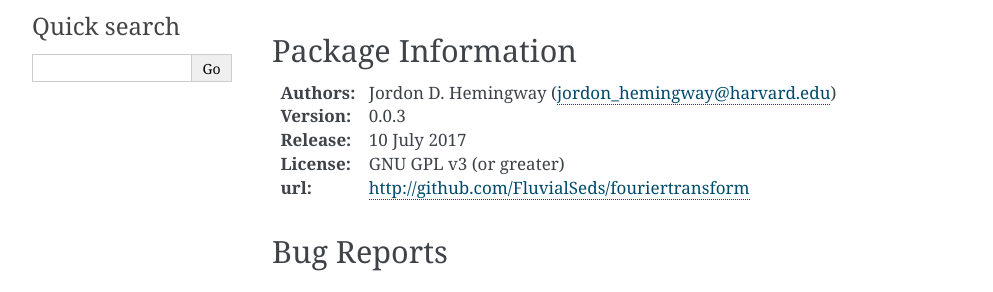
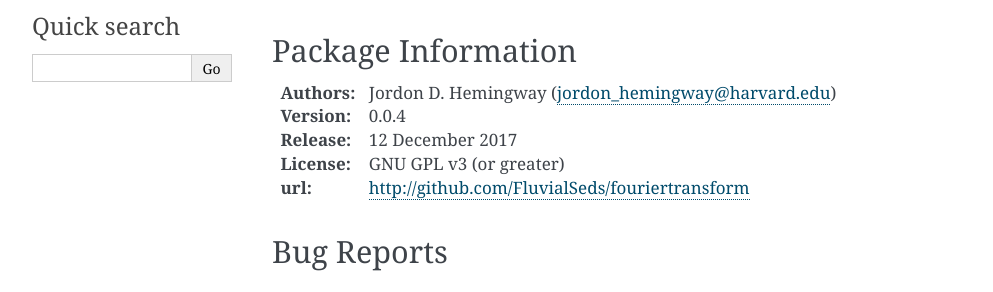
Before and after one commit to FluvialSeds/fouriertransform, a Sphinx documentation site: the page built from docs/index.rst, in a window 1280 px wide. Shown: the part 404-696 px from the top of the page, without its empty margins (148-1141 px from the left). Built offline with Sphinx 7.4.7, drawn with Linux system fonts in a browser that asks for light colours.

Commit message:
updated version number

```diff
--- a/README.rst
+++ b/README.rst
@@ -11,10 +11,10 @@
   Jordon D. Hemingway (jordon_hemingway@harvard.edu)
 
 :Version:
-  0.0.3
+  0.0.4
 
 :Release:
-  10 July 2017
+  12 December 2017
 
 :License:
   GNU GPL v3 (or greater)
--- a/docs/index.rst
+++ b/docs/index.rst
@@ -16,10 +16,10 @@
   Jordon D. Hemingway (jordon_hemingway@harvard.edu)
 
 :Version:
-  0.0.3
+  0.0.4
 
 :Release:
-  10 July 2017
+  12 December 2017
 
 :License:
   GNU GPL v3 (or greater)
--- a/fouriertransform/__init__.py
+++ b/fouriertransform/__init__.py
@@ -15,7 +15,7 @@
 
 	http://fouriertransform.readthedocs.io
 
-Version 0.0.3 is current as of 10 July 2017.
+Version 0.0.4 is current as of 12 December 2017.
 
 '''
 
@@ -24,7 +24,7 @@
 	print_function,
 	)
 
-__version__ = '0.0.3'
+__version__ = '0.0.4'
 
 __docformat__ = 'restructuredtext en'
 
--- a/setup.py
+++ b/setup.py
@@ -5,7 +5,7 @@
 		return f.read()
 
 setup(name='fouriertransform',
-	version='0.0.3',
+	version='0.0.4',
 	description='FT-ICR MS peak assignment and data analysis',
 	long_description=readme(),
 	classifiers=[
@@ -20,7 +20,7 @@
 		'Topic :: Scientific/Engineering'
 	],
 	url='https://github.com/FluvialSeds/fouriertransform',
-	download_url='https://github.com/FluvialSeds/fouriertransform/tarball/0.0.3',
+	download_url='https://github.com/FluvialSeds/fouriertransform/tarball/0.0.4',
 	keywords=[
 		'geochemistry',
 		'FT-ICR MS',
```
